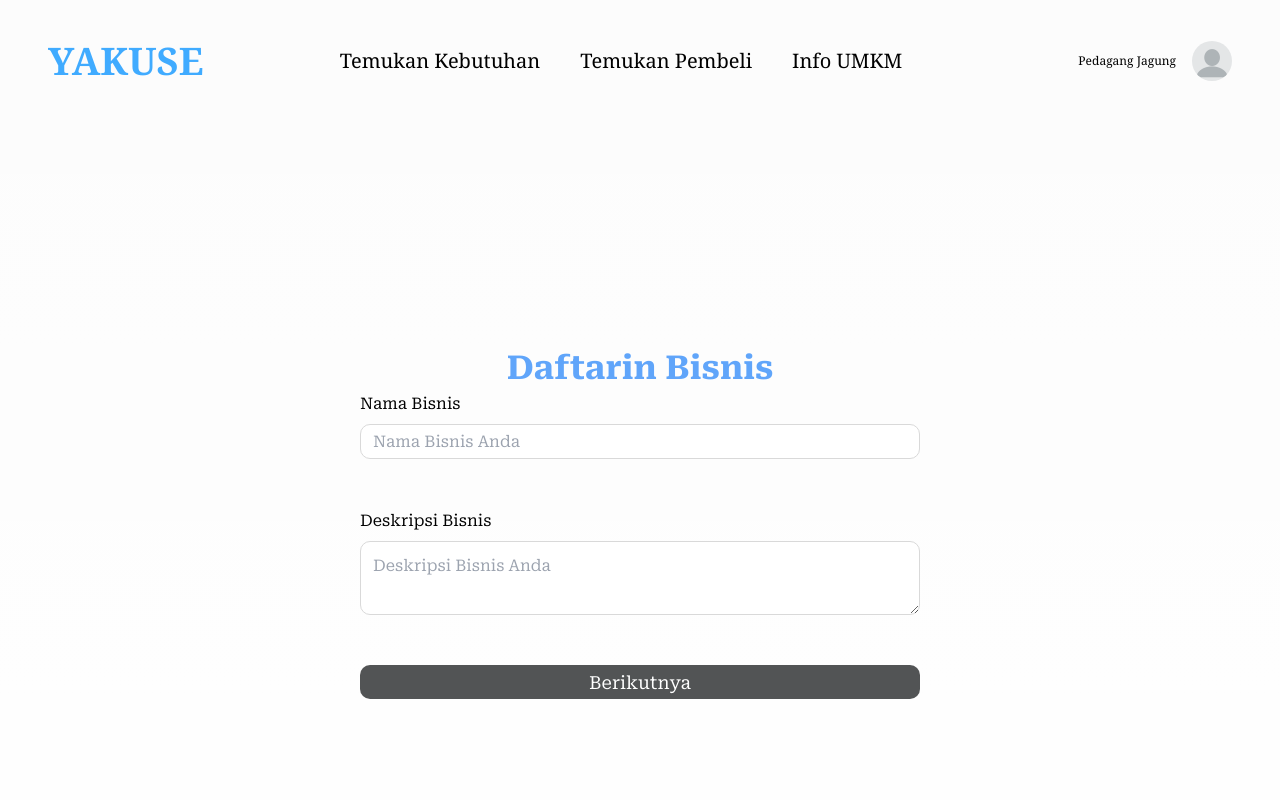
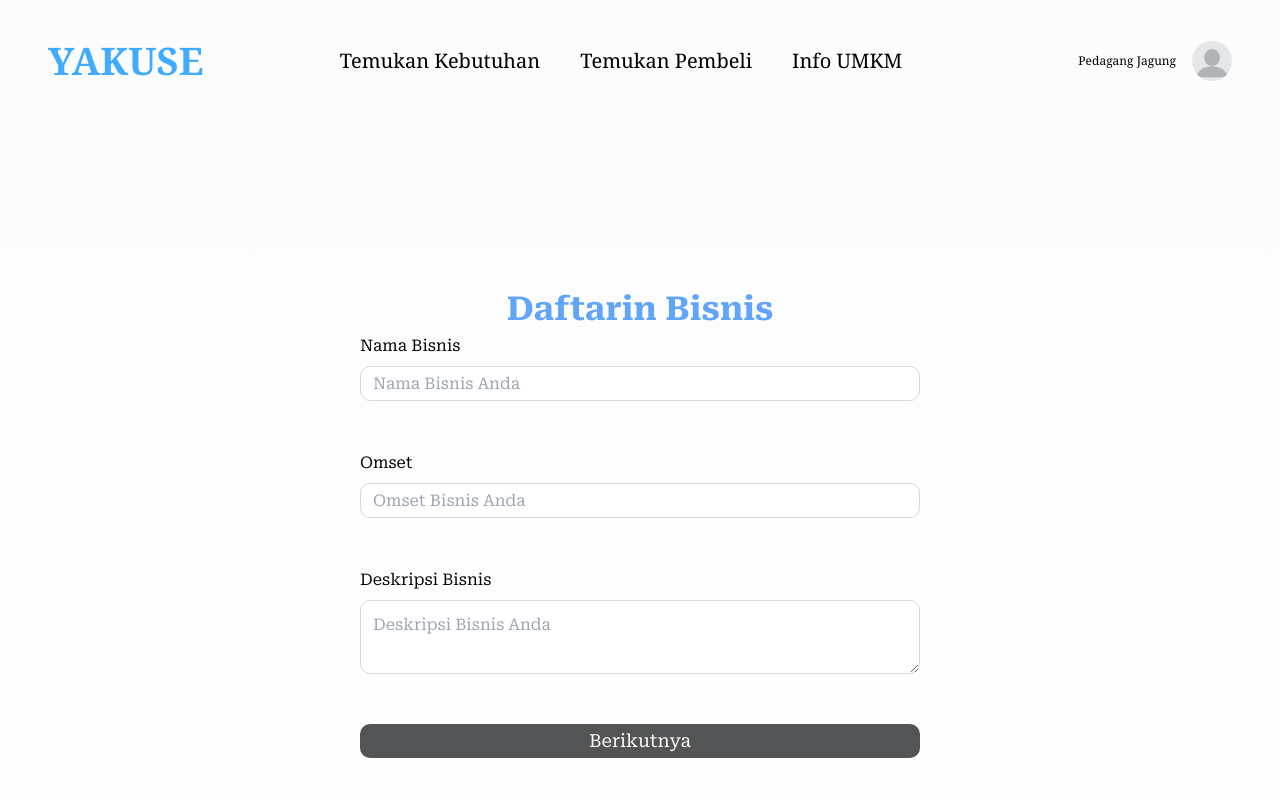
Before and after one commit to IryIndriyanto/yakuse-fe, a Next.js app: page /daftarin-bisnis in a window 1280 px wide. Shown: the top 800 px of the page. Built offline with nearby package versions, Linux system fonts and the light colour scheme; no server answers.

Commit message:
Fix: Upload daftarin bisnis

```diff
--- a/src/app/(main)/daftarin-bisnis/page.tsx
+++ b/src/app/(main)/daftarin-bisnis/page.tsx
@@ -6,9 +6,7 @@ import React from 'react'
 const DaftarinBisnis = () => {
   return (
     <div>
-      {/* <Navbar /> */}
       <DaftarinBisnisForm />
-      {/* <Footer /> */}
     </div>
   );
 }
--- a/src/components/DaftarinBisnis1/index.tsx
+++ b/src/components/DaftarinBisnis1/index.tsx
@@ -11,6 +11,7 @@ import * as Yup from 'yup';
 // body yang di perlukan untuk endpoint ini adalah
 // {
 //   name: string,
+//   omset: string,
 //   description: string
 // }
 
@@ -20,6 +21,7 @@ const DaftarinBisnis1 = ({ next, data }: any) => {
 
   const initialValues = {
     name: data.name || '',
+    omset: data.omset || '', // Tambahkan field omset
     description: data.description || '',
   };
 
@@ -27,6 +29,9 @@ const DaftarinBisnis1 = ({ next, data }: any) => {
     name: Yup.string()
       .typeError('Nama Bisnis harus berupa teks.')
       .required('Nama Bisnis anda wajib diisi.'),
+    omset: Yup.number()
+      .typeError('Omset harus berupa angka.')
+      .required('Omset anda wajib diisi.'),
     description: Yup.string()
       .typeError('Deskripsi Bisnis harus berupa teks.')
       .required('Deskripsi Bisnis anda wajib diisi.'),
@@ -54,6 +59,7 @@ const DaftarinBisnis1 = ({ next, data }: any) => {
                 onSubmit={handleSubmit}
                 className="m-0 w-[715px] flex flex-col items-center justify-center py-0 px-5 box-border gap-[50px] max-w-full mq750:gap-[25px]"
               >
+                {/* Input Nama Bisnis */}
                 <div className="w-full">
                   <Field
                     component={InputForm}
@@ -72,6 +78,26 @@ const DaftarinBisnis1 = ({ next, data }: any) => {
                   />
                 </div>
 
+                {/* Input Omset */}
+                <div className="w-full">
+                  <Field
+                    component={InputForm}
+                    id="omset"
+                    name="omset"
+                    label="Omset"
+                    type="number"
+                    placeholder="Omset Bisnis Anda"
+                    value={values.omset}
+                    onChange={handleChange}
+                  />
+                  <ErrorMessage
+                    name="omset"
+                    component="div"
+                    className="text-red-500 text-[14px] font-[500] h-[20px] w-full"
+                  />
+                </div>
+
+                {/*  input deskripsi bisnis */}
                 <div className="w-full">
                   <Field
                     component={TextArea}
--- a/src/components/DaftarinBisnis2/index.tsx
+++ b/src/components/DaftarinBisnis2/index.tsx
@@ -31,7 +31,7 @@ const DaftarinBisnis2 = ({ next, prev, data }: any) => {
   const initialValues = {
     location: data.location || '',
     contact: data.contact || '',
-    businessTag: data.businessTag || '',
+    fk_business_category_id: data.fk_business_category_id || '',
   };
 
   const validationSchema = Yup.object({
@@ -109,11 +109,11 @@ const DaftarinBisnis2 = ({ next, prev, data }: any) => {
                     type="button"
                     key={index}
                     className={`border border-gray-400 rounded-full px-4 py-2 text-gray-700 transition ${
-                      values.businessTag === category
+                      values.fk_business_category_id === index
                         ? 'bg-blue-400 text-white'
                         : 'hover:bg-gray-200'
                     }`}
-                    onClick={() => setFieldValue('businessTag', category)}
+                    onClick={() => setFieldValue('fk_business_category_id', index)}//
                   >
                     {category}
                   </button>
--- a/src/components/DaftarinBisnis3/index.tsx
+++ b/src/components/DaftarinBisnis3/index.tsx
@@ -16,7 +16,7 @@ const DaftarinBisnis3 = ({ submit, prev, data }: any) => {
   };
 
   const validationSchema = Yup.object({
-    fotoBisnis: Yup.mixed().required('Foto bisnis wajib diunggah.'),
+    photo_url: Yup.mixed().required('Foto bisnis wajib diunggah.'),
   });
 
   const handleSubmit = (values: any) => {
@@ -41,29 +41,29 @@ const DaftarinBisnis3 = ({ submit, prev, data }: any) => {
             >
               <div className="w-full">
                 <label
-                  htmlFor="fotoBisnis"
+                  htmlFor="photo_url"
                   className="block text-[18px] font-[500] mb-2"
                 >
                   Unggah Foto Bisnis
                 </label>
                 <input
-                  id="fotoBisnis"
-                  name="fotoBisnis"
+                  id="photo_url"
+                  name="photo_url"
                   type="file"
-                  accept="image/*"
+                  // accept="image/*"
                   onChange={(event) => {
                     if (
                       event.currentTarget.files &&
                       event.currentTarget.files.length > 0
                     ) {
-                      setFieldValue('fotoBisnis', event.currentTarget.files[0]);
+                      setFieldValue('photo_url', event.currentTarget.files[0]);
                       setFotoUploaded(true);
                     }
                   }}
                   className="block w-full text-[14px] text-gray-500 file:mr-4 file:py-2 file:px-4 file:rounded-full file:border-0 file:text-sm file:font-semibold file:bg-blue-50 file:text-blue-700 hover:file:bg-blue-100 border-2 border-gray-300"
                 />
                 <ErrorMessage
-                  name="fotoBisnis"
+                  name="photo_url"
                   component="div"
                   className="text-red-500 text-[14px] font-[500] h-[20px] w-full"
                 />
--- a/src/components/DaftarinBisnisForm/index.tsx
+++ b/src/components/DaftarinBisnisForm/index.tsx
@@ -5,16 +5,36 @@ import DaftarinBisnis2 from '../DaftarinBisnis2';
 import DaftarinBisnis3 from '../DaftarinBisnis3';
 import { BASE_URL } from '@/utils/constant';
 
+// Post Business
+// API: using BASE_URL/business/create
+// Method: POST
+// Request Body: form-data
+// example value schema:
+/*
+  {
+    "id": "string",
+    "name": "string",
+    "price": "string",
+    "description": "string",
+    "photo_url": "string",
+    "location": "string",
+    "contact": "string",
+    "fk_business_category_id": 1,
+    "created_at": "2024-08-16T05:56:02.108Z",
+    "updated_at": "2024-08-16T05:56:02.108Z"
+  }
+*/
+
 const DaftarinBisnisForm: React.FC = () => {
   const [step, setStep] = useState(1);
   const [formData, setFormData] = useState({
     name: '',
+    omset: 0, // Tambahkan field price
     description: '',
-    businessTag: '',
-    alamatlokasi: '', // text input
-    nomortelepon: '', // should be a string to match input type
-    fotoBisnis: '',
-    deskripsiBisnis: '',
+    location: '',
+    contact: '',
+    fk_business_category_id: '', // this is the business tag
+    photo_url: '',
   });
 
   const handleNext = (newData: any) => {
@@ -28,27 +48,50 @@ const DaftarinBisnisForm: React.FC = () => {
 
   const handleSubmit = async (newData: any) => {
     setFormData((prev) => ({ ...prev, ...newData }));
+    // get image file input  element          //correct id name
+    const fileInput = document.getElementById('photo_url')! as HTMLInputElement;
+    console.log(formData.photo_url)
+
+    const form = new FormData();
+
+    // Make conditional if fileInput is not null and fileInput.files
+    if (fileInput && fileInput.files && fileInput.files.length > 0) {
+      console.log(fileInput.files[0]);
+      console.log(formData.photo_url)
+      form.append('file', fileInput.files[0], fileInput.files[0].name);
+    }
+
+    try {
+      const token = localStorage.getItem('access_token'); // Get token from localStorage
+      console.log(formData.fk_business_category_id)
+      const queryCreateBusiness =
+        `?name=${encodeURIComponent(formData.name)}` +
+        `&omset=${formData.omset}` +
+        `&description=${encodeURIComponent(formData.description)}` +
+        `&location=${encodeURIComponent(formData.location)}` +
+        `&contact=${encodeURIComponent(formData.contact)}` +
+        `&fk_business_category_id=${encodeURIComponent(formData.fk_business_category_id)}`;//
 
 
-    // useEffect
-    const form = new FormData();
-    form.append('namaBisnis', formData.name);
-    form.append('deskripsi', formData.description);
-    form.append('tagBisnis', formData.businessTag);
-    form.append('alamatLokasi', formData.alamatlokasi);
-    form.append('nomorTelepon', formData.nomortelepon);
-    form.append('fotoBisnis', formData.fotoBisnis);
-    form.append('deskripsiBisnis', formData.deskripsiBisnis);
 
-    try {
-      const response = await fetch(`${BASE_URL}/business`, {
-        method: 'POST',
-        body: form,
-      });
+      const response = await fetch(
+        `${BASE_URL}/business/create${queryCreateBusiness}`,
+        {
+          method: 'POST',
+          body: form,
+          headers: {
+            Authorization: `Bearer ${token}`,//Accept: 'application/json', // Accept header
+          },
+        }
+      );
 
       if (response.ok) {
         alert('Business successfully registered!');
       } else {
+        const resData = await response.json();
+        console.log(response)
+        console.log(response.statusText);
+        console.log(resData);
         alert('Failed to register business');
       }
     } catch (error) {
```
